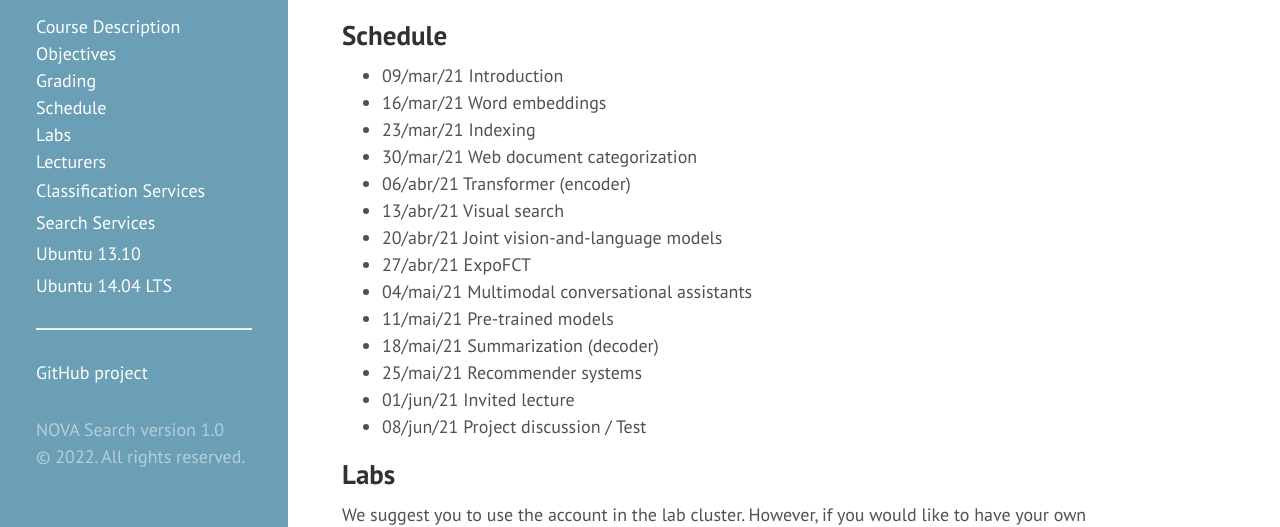
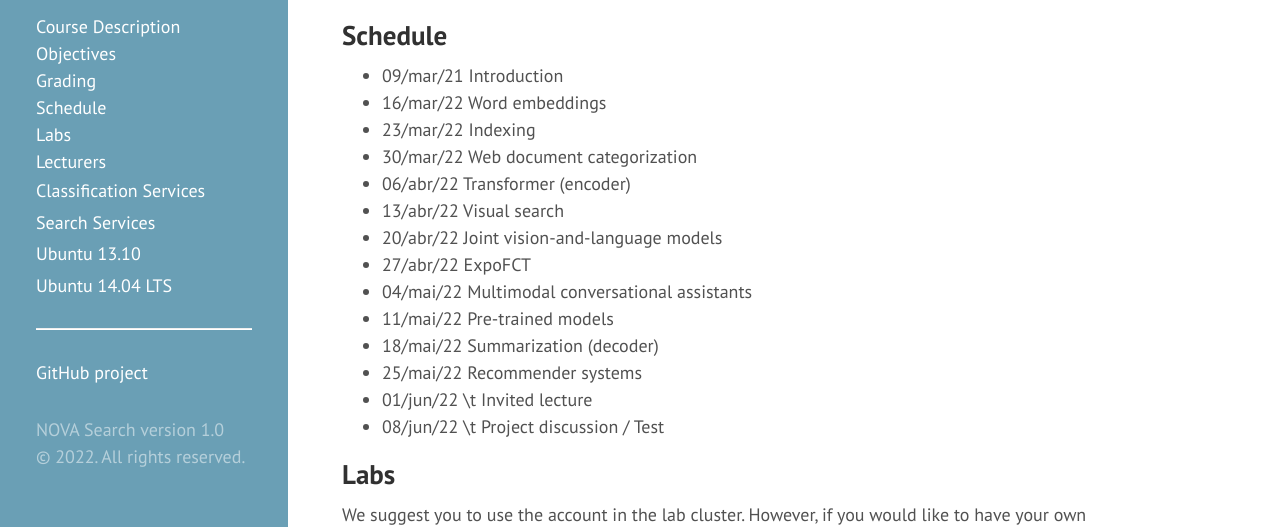
Before and after one commit to novasearch/wiki.novasearch.org, a Jekyll site: the page built from wiki/courses/WSDM_2022.md, in a window 1280 px wide and 900 px high, scrolled down 696 px. Shown: the part 169-696 px from the top of the window. Built offline with Jekyll 4.4.1, drawn with Linux system fonts in a browser that asks for light colours.

Commit message:
Update WSDM_2022.md

```diff
--- a/wiki/courses/WSDM_2022.md
+++ b/wiki/courses/WSDM_2022.md
@@ -30,19 +30,19 @@ This course includes intensive hands-on laboratories where key CV, NLP and IR al
 
 ## Schedule
  - 09/mar/21	Introduction
- - 16/mar/21	Word embeddings
- - 23/mar/21	Indexing
- - 30/mar/21	Web document categorization
- - 06/abr/21	Transformer (encoder)
- - 13/abr/21	Visual search
- - 20/abr/21	Joint vision-and-language models
- - 27/abr/21	ExpoFCT
- - 04/mai/21	Multimodal conversational assistants
- - 11/mai/21	Pre-trained models
- - 18/mai/21	Summarization (decoder)
- - 25/mai/21	Recommender systems
- - 01/jun/21	Invited lecture
- - 08/jun/21	Project discussion / Test
+ - 16/mar/22	Word embeddings
+ - 23/mar/22	Indexing
+ - 30/mar/22	Web document categorization
+ - 06/abr/22	Transformer (encoder)
+ - 13/abr/22	Visual search
+ - 20/abr/22	Joint vision-and-language models
+ - 27/abr/22	ExpoFCT
+ - 04/mai/22	Multimodal conversational assistants
+ - 11/mai/22	Pre-trained models
+ - 18/mai/22	Summarization (decoder)
+ - 25/mai/22	Recommender systems
+ - 01/jun/22	\t Invited lecture
+ - 08/jun/22	\t Project discussion / Test
 
 ## Labs
 We suggest you to use the account in the lab cluster. However, if you would like to have your own setup, you can follow this guide:
```
